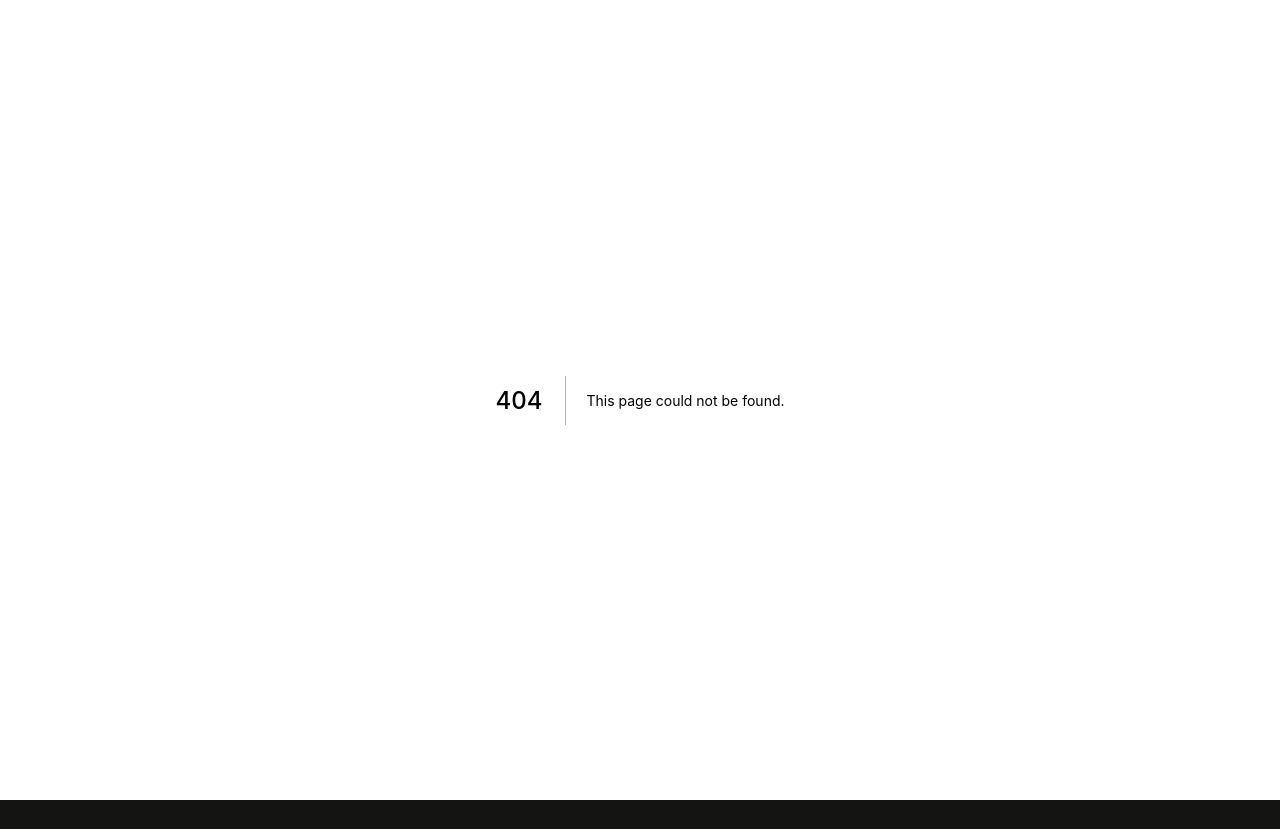
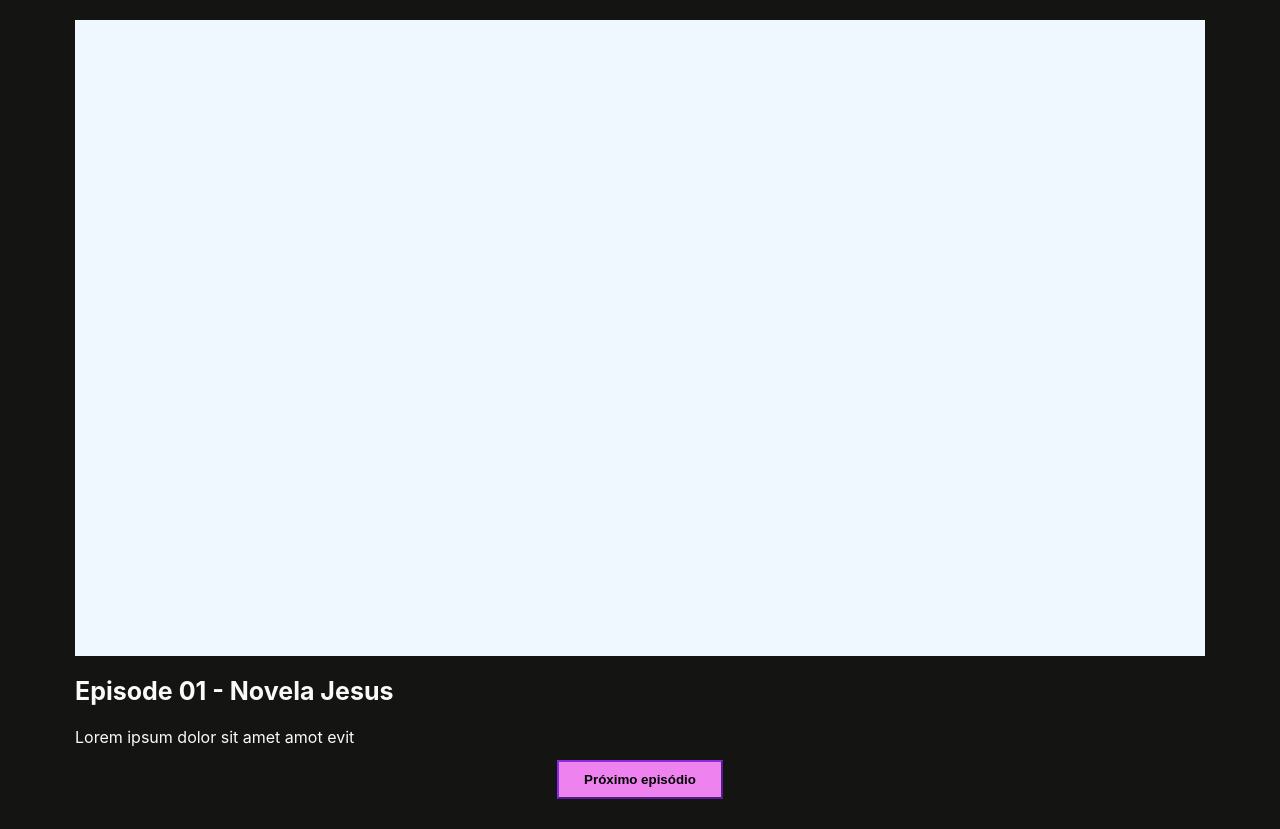
Before and after one commit to sandrocarvalho10/dailyFlix, a Next.js app: page /watch/1 in a window 1280 px wide. Before the commit this address had no page. Before the commit the page ends 800 px from the top, so only its background shows below. Built offline with nearby package versions, Linux system fonts and the light colour scheme.

Commit message:
adiciona template da tela de assistir ao episódio

```diff
--- a/src/pages/teste.tsx
+++ /dev/null
@@ -1,5 +0,0 @@
-export default function teste(){
-  return (
-    <h1>Ok estou aqui</h1>
-  )
-}
--- /dev/null
+++ b/src/pages/watch/[episode].tsx
@@ -0,0 +1,7 @@
+import WatchScreen from "../../screens/watchScreen";
+
+export default function teste(){
+  return (
+    <WatchScreen />
+  )
+}
--- /dev/null
+++ b/src/screens/styles.ts
@@ -0,0 +1,38 @@
+import styled from "styled-components";
+
+
+export const WrapperWatch = styled.div`
+  width: 100%;
+  max-width: 1170px;
+  margin: 0 auto;
+  padding: 2rem;
+`
+
+export const IframeWatch = styled.div`
+  background-color: aliceblue;
+  width: 100%;
+  height: auto;
+  aspect-ratio: 16 / 9;
+`
+
+export const NameEpisode = styled.h2`
+
+  color: #fafafa;
+  font-size: 2.5rem;
+  font-weight: 700;
+`
+export const DescriptionEpisode = styled.h2`
+  font-weight: 400;
+  color: #fafafa;
+  font-size: 1.6rem;
+`
+export const ButtonNext = styled.button`
+  display: block;
+  background-color: violet;
+  border-color: blueviolet;
+  padding: 1rem 2.5rem;
+  text-align: center;
+  font-weight: 600;
+  margin: 1rem auto;
+  cursor: pointer;
+`
--- /dev/null
+++ b/src/screens/watchScreen.tsx
@@ -0,0 +1,17 @@
+import * as S from './styles';
+import React from 'react';
+
+// import { Container } from './styles';
+
+const WatchScreen: React.FC = () => {
+  return (
+      <S.WrapperWatch>
+        <S.IframeWatch></S.IframeWatch>
+        <S.NameEpisode>Episode 01 - Novela Jesus</S.NameEpisode>
+        <S.DescriptionEpisode>Lorem ipsum dolor sit amet amot evit</S.DescriptionEpisode>
+        <S.ButtonNext>Próximo episódio</S.ButtonNext>
+      </S.WrapperWatch>
+    );
+}
+
+export default WatchScreen;
--- a/src/styles/styles.ts
+++ b/src/styles/styles.ts
@@ -9,6 +9,7 @@ body {
     color: #fff;
   padding: 0;
   margin: 0;
+  font-size: 62.5%;
   font-family: -apple-system, BlinkMacSystemFont, Segoe UI, Roboto, Oxygen,
     Ubuntu, Cantarell, Fira Sans, Droid Sans, Helvetica Neue, sans-serif;
 }
```
Also changed, not shown: 1 other file (tests, documents, lock files or other folders).
